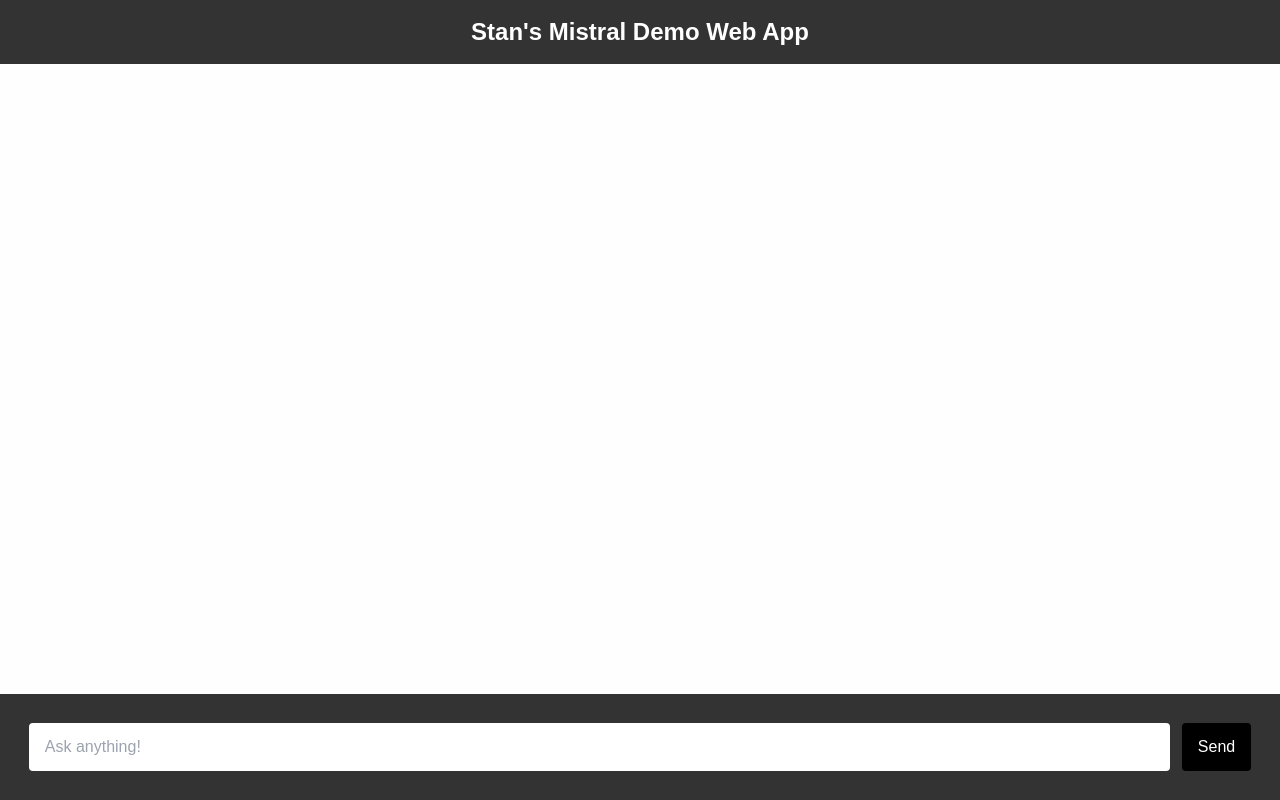
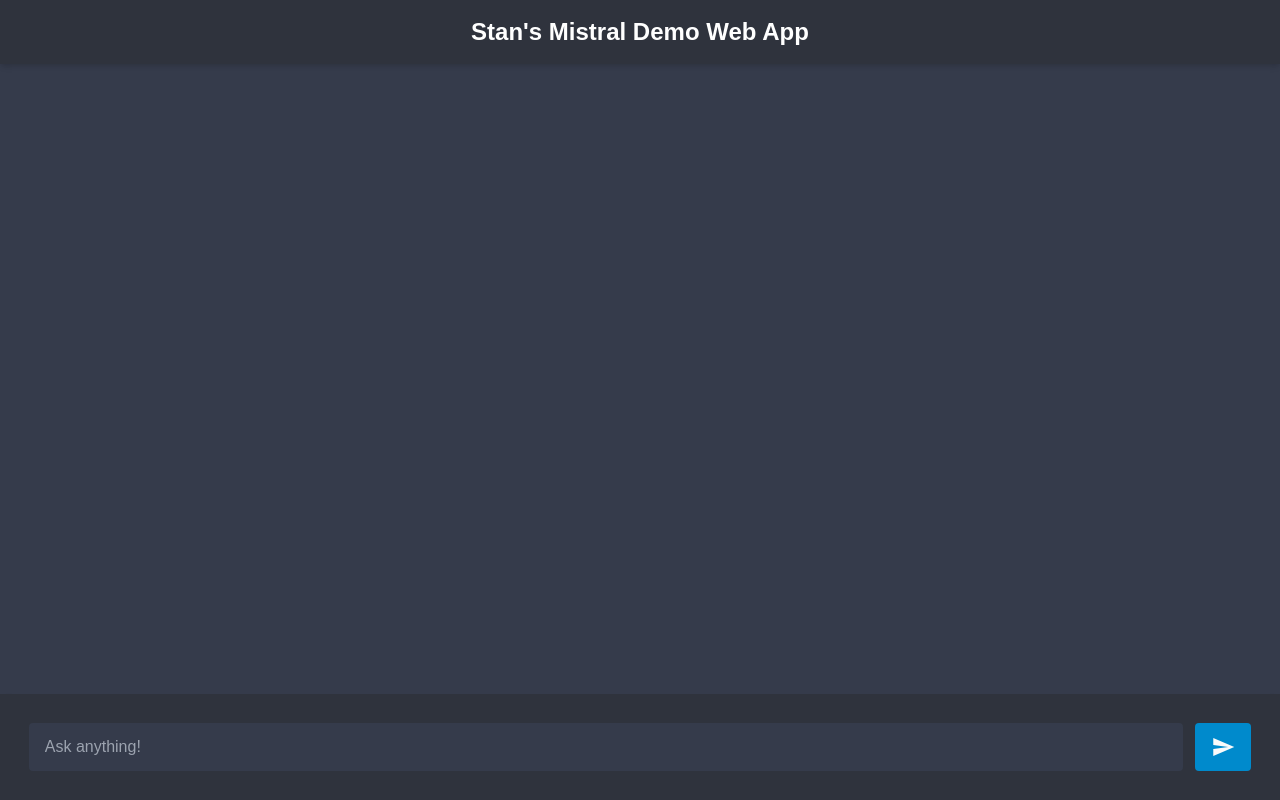
Before and after one commit to StanvBaarsen/mistral-demo-app, a Next.js app: page / in a window 1280 px wide. Built offline with nearby package versions, Linux system fonts and the light colour scheme.

Commit message:
Design improvements: add icons and change colour scheme

```diff
--- a/src/app/globals.css
+++ b/src/app/globals.css
@@ -3,8 +3,11 @@
 @tailwind utilities;
 
 :root {
-	--background: #ffffff;
-	--foreground: #171717;
+	--background: #353b4b;
+	--darker-background: #2f333d;
+	--darkest-background: #2a2d33;
+	--foreground: #f0f0f0;
+	--accent: #008acc;
 }
 
 body {
@@ -16,7 +19,7 @@
 	height: 100vh;
 }
 
-#header {
+header {
 	padding: 1rem;
 	display: flex;
 	justify-content: space-between;
@@ -25,7 +28,7 @@
 	top: 0;
 	z-index: 1;
 	width: 100%;
-	background: #333;
+	background: var(--darker-background);
 	color: white;
 
 	h1 {
@@ -43,17 +46,23 @@
 		padding: 12px 12px;
 	}
 	width: 100%;
-	background: #fefefe;
 
 	div.chatMessage {
 		margin: 20px 0;
 		padding: 8px 18px;
-		border-radius: 12px;
+		border-radius: 24px;
 		background: #f0f0f0;
 		width: 60%;
 
 		&.user {
 			margin-left: auto;
+			background: var(--accent);
+			border-top-right-radius: 0px;
+		}
+
+		&:not(.user) {
+			background: #444d62;
+			border-top-left-radius: 0px;
 		}
 
 		ul {
@@ -91,7 +100,7 @@
 	bottom: 0;
 	z-index: 1;
 	width: 100%;
-	background: #333;
+	background: var(--darker-background);
 
 	display: flex;
 	justify-content: center;
@@ -100,6 +109,8 @@
 
 	input {
 		width: calc(100% - 12px - 3rem);
+		border-radius: 4px;
+		background: var(--background);
 	}
 
 	input,
@@ -108,10 +119,35 @@
 		padding: 0 1rem;
 		border: none;
 		border-radius: 4px;
-
+		color: #fafafa;
 
 		&:focus {
 			outline: none;
 		}
 	}
 }
+
+button.with-icon {
+	background: var(--accent);
+	transition: background 0.4s;
+
+	i.material-icons {
+		margin-top: 6px;
+	}
+
+	&:hover {
+		background: #0077cc;
+	}
+
+	&:disabled {
+		background: #444d62;
+	}
+}
+
+button.fab {
+	padding: 6px;
+	border-radius: 50%;
+	height: 48px;
+	width: 48px;
+
+}
--- a/src/app/layout.tsx
+++ b/src/app/layout.tsx
@@ -25,6 +25,11 @@
 }>) {
   return (
     <html lang="en">
+		<head>
+			<link
+				rel="stylesheet"
+				href="https://fonts.googleapis.com/icon?family=Material+Icons"/>
+		</head>
       <body
         className={`${geistSans.variable} ${geistMono.variable} antialiased`}
       >
--- a/src/app/page.tsx
+++ b/src/app/page.tsx
@@ -84,17 +84,18 @@
 
 	useEffect(() => {
 		focusInput();
+
 	}, []);
 
 	return (
 		<>
-			<header id="header">
-				<h1 className="text-2xl font-bold mb-4">
+			<header className="shadow-md">
+				<h1 className="text-2xl font-bold">
 					Stan&#39;s Mistral Demo Web App
 				</h1>
 			</header>
 			<div id="messages">
-				<Messages messages={chatMessages}/>
+				<Messages messages={chatMessages} />
 				{loading &&
 					<div className="chatMessage">
 						<b>
@@ -109,7 +110,7 @@
 					</div>
 				}
 			</div>
-			<div id="messageBox">
+			<div id="messageBox" className="shadow-md">
 				<input
 					type="text"
 					id="userInput"
@@ -121,9 +122,9 @@
 				<button
 					disabled={loading}
 					onClick={sendMessage}
-					className="bg-black text-white rounded p-2"
+					className="with-icon"
 				>
-					{loading ? 'Loading...' : 'Send'}
+					<i className="material-icons">send</i>
 				</button>
 			</div>
 		</>
@@ -131,7 +132,7 @@
 }
 
 
-const Messages = memo(function Messages({ messages }: { messages: Message[]}) {
+const Messages = memo(function Messages({ messages }: { messages: Message[] }) {
 	return (
 		<>
 			{messages.map((response, index) => (
```
